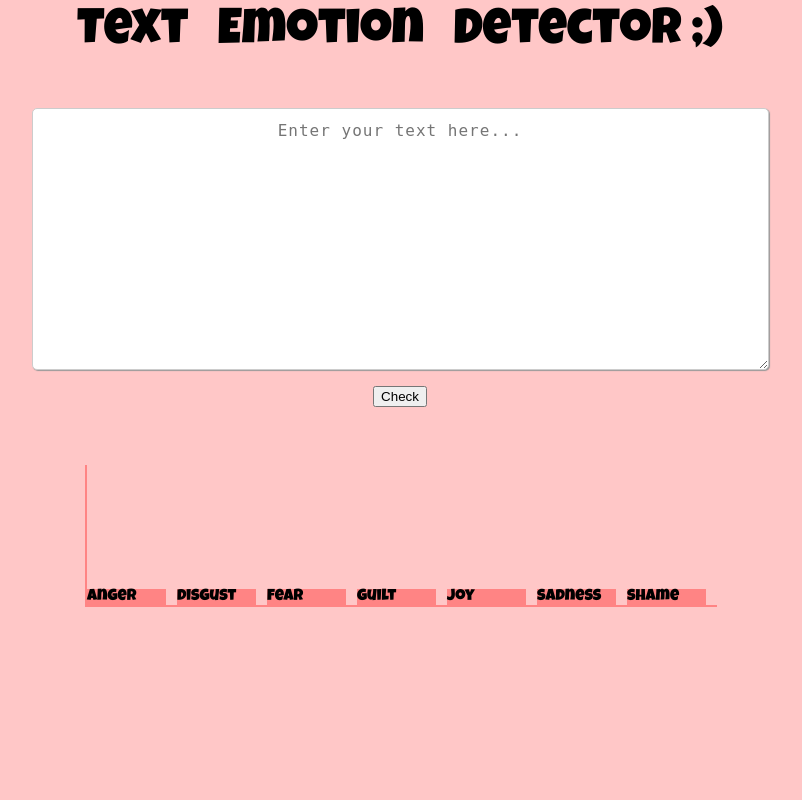
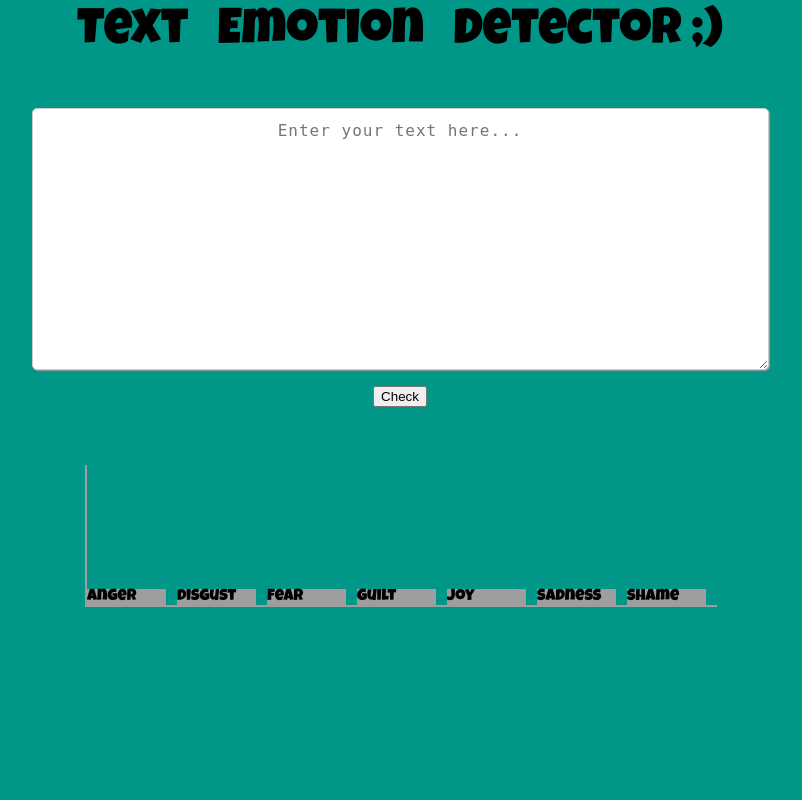
Before and after one commit to SooperDoop/Text-Emotion-Detector, a Flask app: page / in a window 1280 px wide. Shown: the whole page, without its empty margins (240-1042 px from the left). Run offline with Flask 2, Linux system fonts and the light colour scheme; parts of the project's set-up code (start-up, migrations or seed data) failed here and were passed over.

Commit message:
Update index.html

```diff
--- a/templates/index.html
+++ b/templates/index.html
@@ -5,7 +5,7 @@
 </style>
 <style>
 body{
-  background: #FFC7C7;
+  background: #009688;
   font-family: 'Luckiest Guy', cursive;
 }
 h1{
@@ -26,14 +26,14 @@ h1{
   width: 90%;
   height: 90%;
   position: absolute;
-  border-left: 2px solid #FF8484;
-  border-bottom: 2px solid #FF8484;
+  border-left: 2px solid #9E9E9E;
+  border-bottom: 2px solid #9E9E9E;
   left: 5%;
 }
 .anger{
   height: {{ang}}%;
   width: calc(100% / 8);
-  background: #FF8484;
+  background: #9E9E9E;
   position: absolute;
   bottom: 0;
   left: 0;
@@ -50,7 +50,7 @@ h1{
 .disgust{
   height: {{dis}}%;
   width: calc(100% / 8);
-  background: #FF8484;
+  background: #9E9E9E;
   position: absolute;
   bottom: 0;
   left: 14.2857142857%;
@@ -67,7 +67,7 @@ h1{
 .fear{
   height: {{fea}}%;
   width: calc(100% / 8);
-  background: #FF8484;
+  background: #9E9E9E;
   position: absolute;
   bottom: 0;
   left: 28.5714285714%;
@@ -84,7 +84,7 @@ h1{
 .guilt{
   height: {{gui}}%;
   width: calc(100% / 8);
-  background: #FF8484;
+  background: #9E9E9E;
   position: absolute;
   bottom: 0;
   left: 42.8571428571%;
@@ -101,7 +101,7 @@ h1{
 .joy{
   height: {{joy}}%;
   width: calc(100% / 8);
-  background: #FF8484;
+  background: #9E9E9E;
   position: absolute;
   bottom: 0;
   left: 57.1428571429%;
@@ -118,7 +118,7 @@ h1{
 .sadness{
   height: {{sad}}%;
   width: calc(100% / 8);
-  background: #FF8484;
+  background: #9E9E9E;
   position: absolute;
   bottom: 0;
   left: 71.4285714286%;
@@ -135,7 +135,7 @@ h1{
 .shame{
   height: {{sha}}%;
   width: calc(100% / 8);
-  background: #FF8484;
+  background: #9E9E9E;
   position: absolute;
   bottom: 0;
   left: 85.7142857143%;
```
